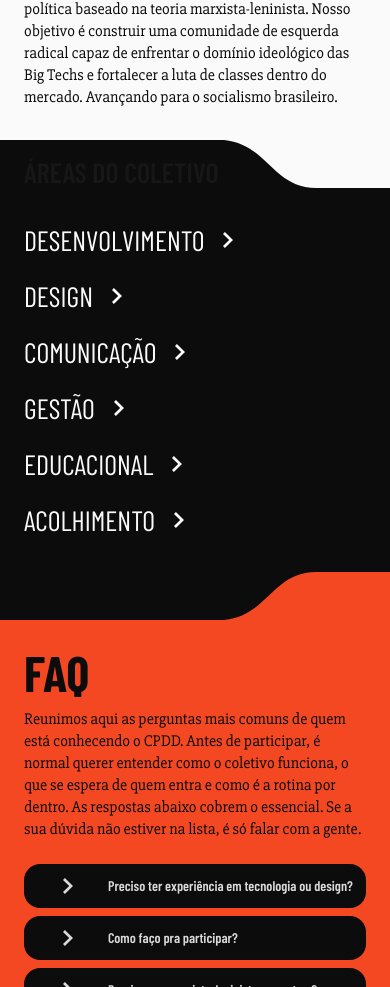
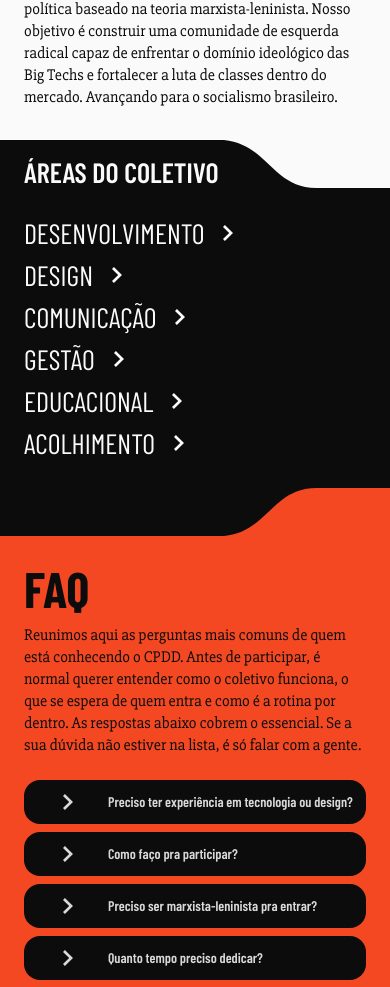
Before and after one commit to Coletivo-Popular-Design-Desenvolvimento/site-cpdd, a Next.js app in the folder apps/cpdd-site/: page / in a window 390 px wide. Shown: the part 2019-3006 px from the top of the page. Built offline with nearby package versions, Linux system fonts and the light colour scheme; no server answers.

Commit message:
refactor(collective-areas): improve layout and accessibility in CollapsedPanel and ExpandedPanel components

```diff
--- a/apps/cpdd-site/src/components/Home/CollectiveAreas/CollapsedPanel.tsx
+++ b/apps/cpdd-site/src/components/Home/CollectiveAreas/CollapsedPanel.tsx
@@ -7,25 +7,24 @@ interface CollapsedPanelProps {
 }
 
 export function CollapsedPanel({ panel, isMobileActive }: Readonly<CollapsedPanelProps>) {
+    const mobileTransitionClassNames = `duration-500 ease-in-out ${isMobileActive ? '' : 'delay-500'}`;
     return (
         <span
-            className={`flex flex-row lg:flex-col items-center justify-start lg:justify-between gap-4 px-6 lg:px-0 py-3 lg:py-6 w-full lg:w-[90px] h-auto lg:h-full shrink-0 transition-colors duration-500 ease-in-out lg:bg-transparent! ${isMobileActive ? '' : 'delay-500'}`}
-            style={{
-                backgroundColor: isMobileActive ? panel.panelColor : undefined,
-            }}
+            className={`flex flex-row lg:flex-col items-center justify-start lg:justify-between gap-4 px-6 lg:px-0 py-[5px] lg:py-6 w-full lg:w-[90px] h-auto lg:h-full shrink-0 transition-colors lg:bg-transparent! ${mobileTransitionClassNames}`}
+            style={{ backgroundColor: isMobileActive ? panel.panelColor : undefined }}
         >
             {/* Mobile: horizontal text — grows & recolors when active */}
             <span
-                className={`lg:hidden transition-all duration-[inherit] delay-[inherit] ease-in-out ${
-                    isMobileActive ? "heading-md font-semibold!" : "heading-sm font-normal!"
+                className={`lg:hidden transition-all uppercase font-heading ${mobileTransitionClassNames} ${
+                    isMobileActive ? "text-500 font-semibold" : "text-400 font-normal"
                 }`}
-                style={{ color: isMobileActive ? panel.textColor : "var(--color-cpdd-neutral-50)" }}
+                style={{ color: isMobileActive ? panel.textColor : undefined }}
             >
                 {panel.label}
             </span>
             <span
-                className="lg:hidden transition-colors duration-[inherit] delay-[inherit] ease-in-out"
-                style={{ color: isMobileActive ? panel.textColor : "var(--color-cpdd-neutral-50)" }}
+                className={`lg:hidden transition-colors ${mobileTransitionClassNames}`}
+                style={{ color: isMobileActive ? panel.textColor : undefined }}
             >
                 <RightArrow className={`transition-[rotate] delay-[inherit] fill-current size-4 ${isMobileActive ? 'rotate-90' : ''}`}/>
             </span>
--- a/apps/cpdd-site/src/components/Home/CollectiveAreas/CollectiveAreas.tsx
+++ b/apps/cpdd-site/src/components/Home/CollectiveAreas/CollectiveAreas.tsx
@@ -104,7 +104,7 @@ export function CollectiveAreas() {
     }, [])
 
     return (
-        <section className="relative w-full overflow-hidden bg-cpdd-neutral-950" aria-labelledby="areas-do-coletivo-heading">
+        <section className="relative w-full overflow-hidden bg-cpdd-neutral-950 text-cpdd-neutral-50" aria-labelledby="areas-do-coletivo-heading">
             <WaveDivider
                 backgroundClassName="bg-cpdd-neutral-950"
                 className="bg-cpdd-neutral-50 absolute inset-x-0 h-12 md:h-25"
--- a/apps/cpdd-site/src/components/Home/CollectiveAreas/ExpandedPanel.tsx
+++ b/apps/cpdd-site/src/components/Home/CollectiveAreas/ExpandedPanel.tsx
@@ -24,18 +24,19 @@ export function ExpandedPanel({ id, panel, isActive, isMobileActive }: Readonly<
                 color: panel.textColor,
             }}
             id={id}
+            inert={!isMobileActive && !isActive}
         >
             <div
                 className="flex flex-col lg:justify-center gap-4 p-6 z-10 flex-1"
             >
                 <div className={`flex flex-col gap-4 lg:transition-opacity ${contentFadeClass}`}>
-                    <h3 className="subheading-sm md:subheading-md font-semibold!">
+                    <h3 className="text-xl font-semibold font-heading md:heading-md">
                         {panel.title}
                     </h3>
                     <p className="body-sm md:body-md leading-relaxed">
                         {panel.description}
                     </p>
-                    <h4 className="subheading-sm md:subheading-md font-semibold! mt-2">
+                    <h4 className="text-xl font-semibold font-heading md:heading-md mt-2">
                         {panel.activitiesTitle}
                     </h4>
                     <ul className="body-sm md:body-md list-disc pl-5 space-y-1">
@@ -50,7 +51,7 @@ export function ExpandedPanel({ id, panel, isActive, isMobileActive }: Readonly<
             <div className="relative basis-3/10 shrink-0 h-90 lg:hidden xl:block xl:h-auto">
                 <Image
                     src={panel.image || "/placeholder.svg"}
-                    alt={`${panel.title} - ${panel.activitiesTitle}`}
+                    alt={`Retrato de ${panel.imageDesc}`}
                     fill
                     className="object-cover rounded-s-3xl lg:rounded-none"
                 />
```
